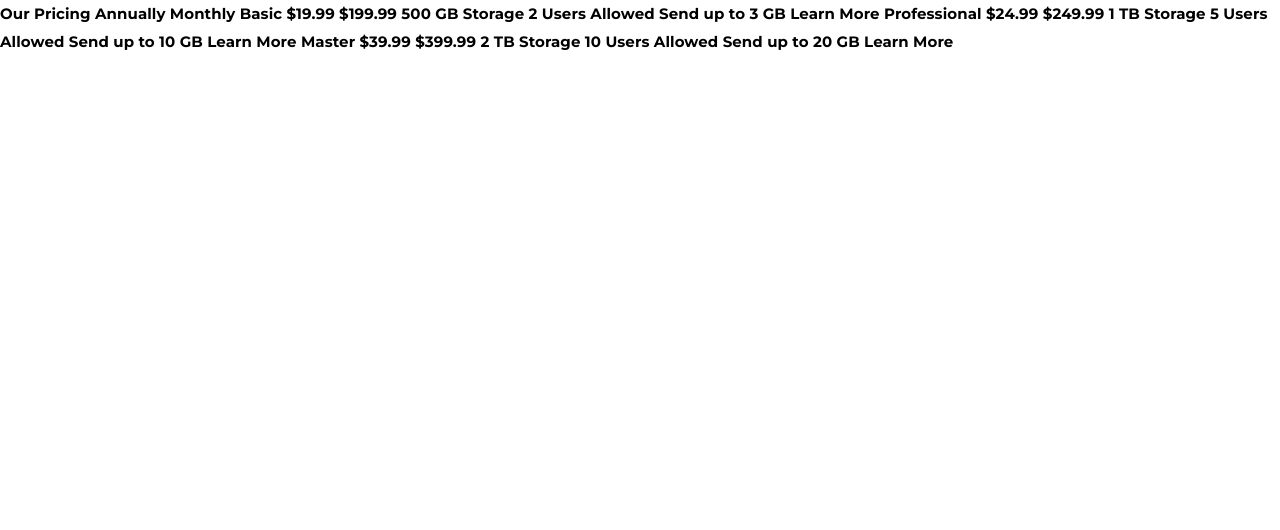
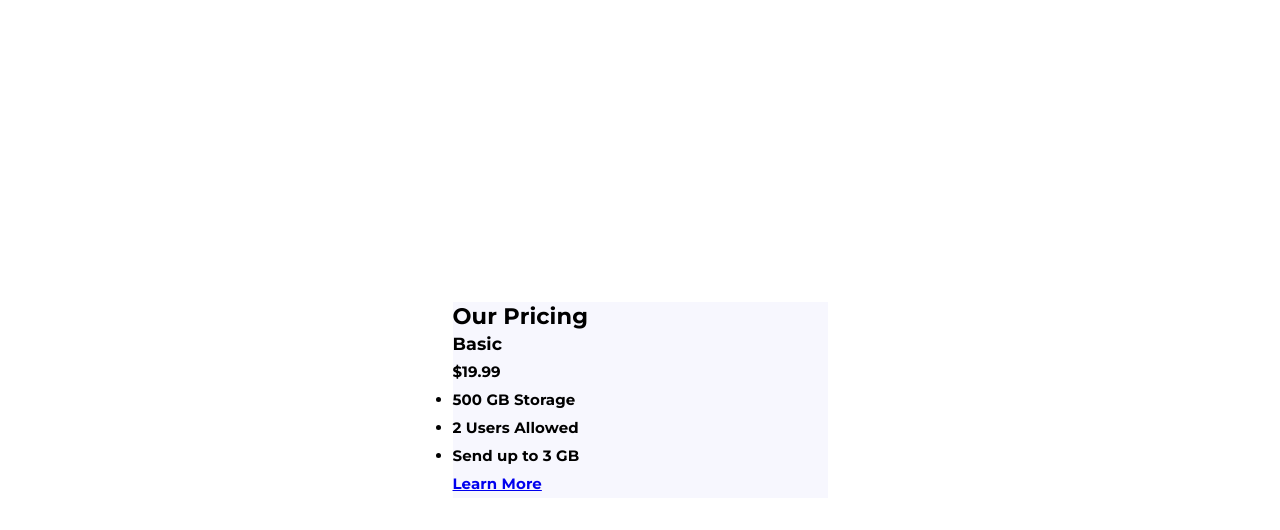
Before and after one commit to teempe/frontend-mentor-pricing-component-with-toggle, a website: page index.html in a window 1280 px wide. Drawn offline with nearby package versions, Linux system fonts and the light colour scheme; files that its build step writes are made by us from their sources.

Commit message:
structure html

```diff
--- a/index.html
+++ b/index.html
@@ -13,20 +13,29 @@
         <title>Frontend Mentor | Pricing component with toggle</title>
     </head>
     <body>
+        <main>
+            <!-- h1 for semantics reason only -->
+            <h1 class="visually-hidden">Pricing component</h1>
+            <article class="pricing">
+                <h2>Our Pricing</h2>
+                <!--
+                TODO: toggle comonent
+                    Annually
+                Monthly -->
 
-        Our Pricing
-        Annually
-        Monthly
+                <section class="pricing-card">
+                    <h3 class="pricing-card__plan">Basic</h3>
+                    <p class="pricing-card__price">&dollar;19.99</p>
+                    <!-- &dollar;199.99 -->
+                    <ul class="pricing-card__plan-features">
+                        <li class="pricing-card__plan-feature">500 GB Storage</li>
+                        <li class="pricing-card__plan-feature">2 Users Allowed</li>
+                        <li class="pricing-card__plan-feature">Send up to 3 GB</li>
+                    </ul>
+                    <a href="#" class="pricing-card__btn">Learn More</a>
+                </section>
 
-        Basic
-        &dollar;19.99
-        &dollar;199.99
-        500 GB Storage
-        2 Users Allowed
-        Send up to 3 GB
-        Learn More
-
-        Professional
+                <!-- Professional
                 &dollar;24.99
                 &dollar;249.99
                 1 TB Storage
@@ -40,6 +49,8 @@
                 2 TB Storage
                 10 Users Allowed
                 Send up to 20 GB
-        Learn More
+                Learn More -->
+            </article>
+        </main>
     </body>
 </html>
--- a/sass/base/_base.scss
+++ b/sass/base/_base.scss
@@ -32,7 +32,6 @@ body {
 
     // center content on page
     display: grid;
-    justify-content: center;
-    align-content: start;
+    place-content: center;
     min-height: 100vh;
 }
--- /dev/null
+++ b/sass/components/_global.scss
@@ -0,0 +1 @@
+@import "pricing";
--- /dev/null
+++ b/sass/components/_pricing.scss
@@ -0,0 +1,4 @@
+.pricing {
+    width: 37.5rem;
+    background: var(--color-very-light-grayish-blue);
+}
--- a/sass/main.scss
+++ b/sass/main.scss
@@ -1,3 +1,4 @@
 @import "base/global";
-// @import "components/global";
+@import "utils/utils";
+@import "components/global";
 // @import "layout/global";
--- /dev/null
+++ b/sass/utils/_utils.scss
@@ -0,0 +1,13 @@
+.visually-hidden {
+    position: absolute;
+    top: -9999px;
+    left: -9999px;
+    opacity: 0;
+    pointer-events: none;
+    overflow: hidden;
+    width: 1px;
+    height: 1px;
+    margin: -1px;
+    padding: 0;
+    border: 0;
+}
```
Lines whose indentation alone changed are shown as unchanged.
